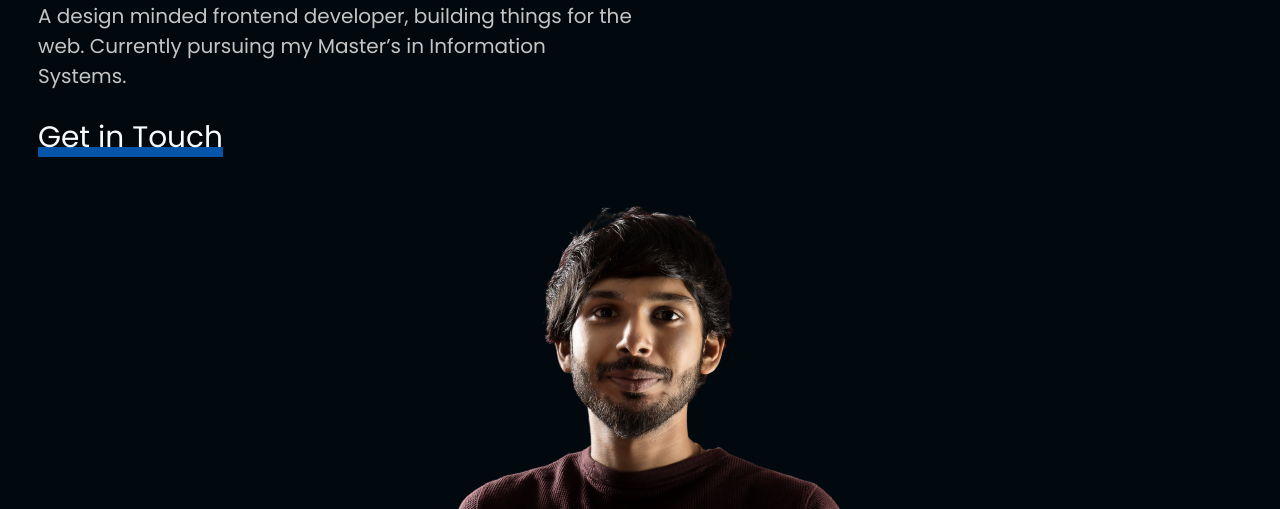
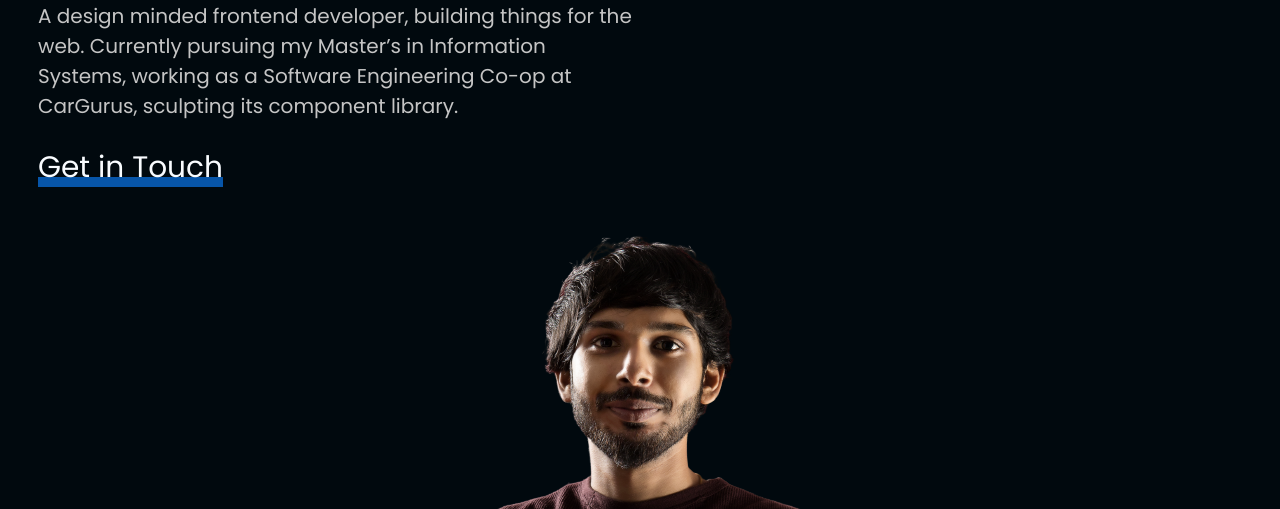
Before and after one commit to yashwanth-git/portfolio, a plain HTML site: page index.html in a window 1280 px wide. Shown: the part 291-800 px from the top of the page. Drawn offline with Linux system fonts and the light colour scheme.

Commit message:
Updates bio

```diff
--- a/index.html
+++ b/index.html
@@ -159,7 +159,7 @@
             <h1>I'm Yashwanth</h1>
             <p class="Hero__desc">
               A design minded frontend developer, building things for the web.
-              Currently pursuing my Master’s in Information Systems.
+              Currently pursuing my Master’s in Information Systems, working as a Software Engineering Co-op at CarGurus, sculpting its component library.
             </p>
             <div class="Hero__Cta">
               <a
```
